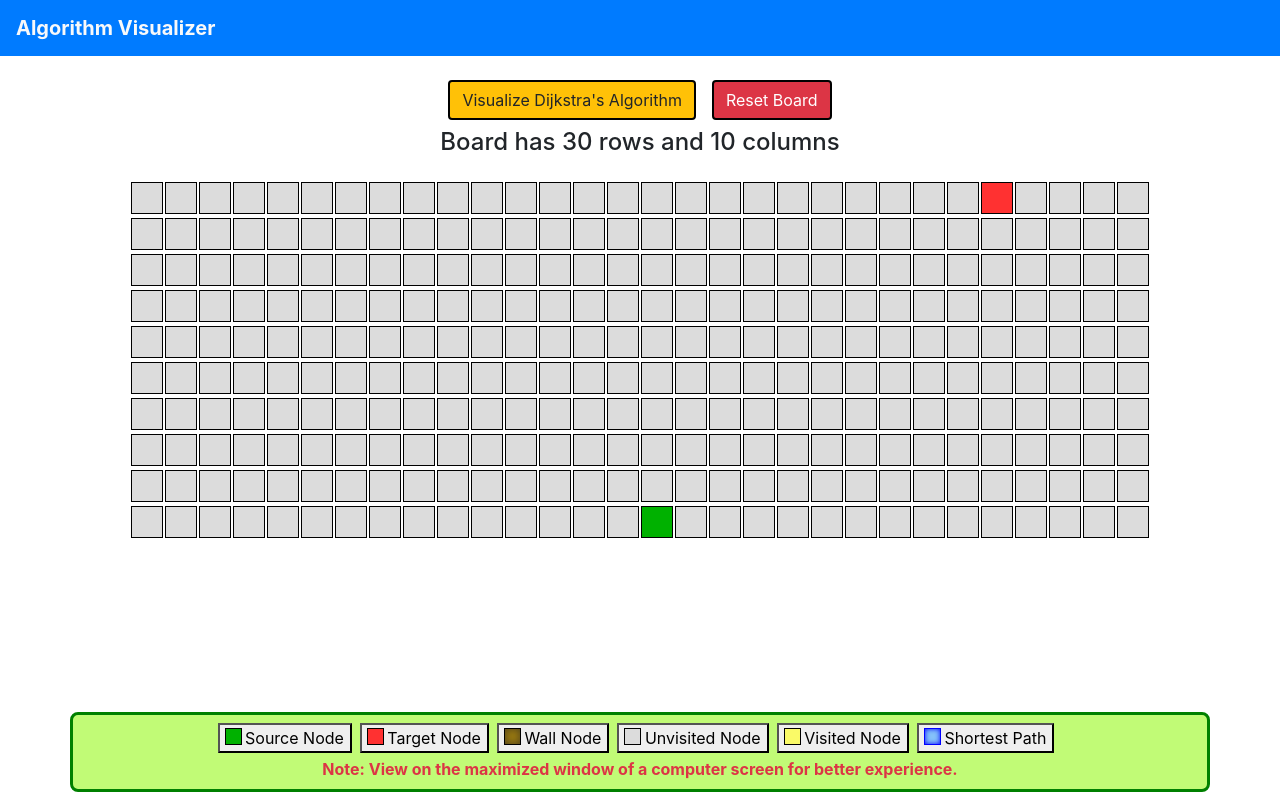
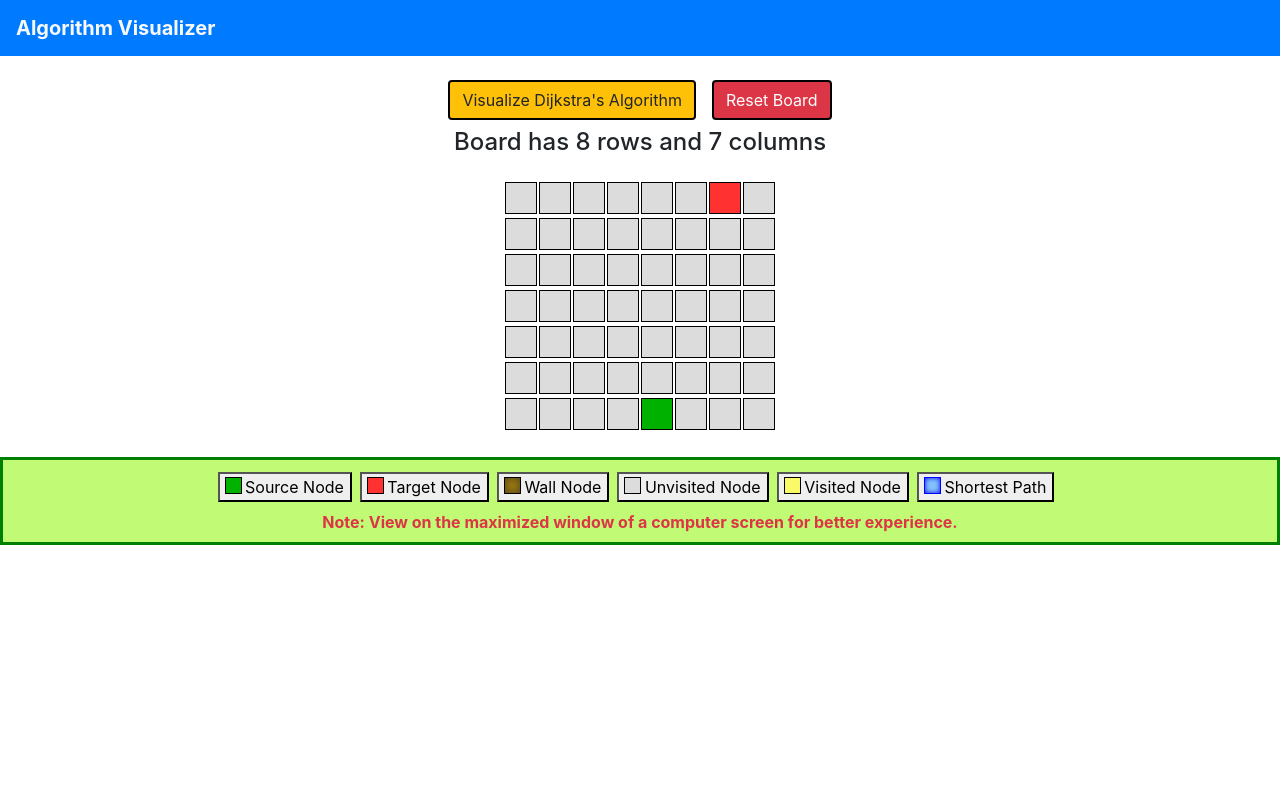
Before and after one commit to patel-himanshu/algorithm-visualizer, a React (Create React App) app: page / in a window 1280 px wide. Built offline with nearby package versions, Linux system fonts and the light colour scheme.

Commit message:
refactor: improve code strucutre and comments

```diff
--- a/src/App.js
+++ b/src/App.js
@@ -1,4 +1,5 @@
 import "./App.css";
+import Legend from "./components/Legend/Legend";
 import Navbar from "./components/Navbar/Navbar";
 import Visualizer from "./components/Visualizer/Visualizer";
 
@@ -7,6 +8,7 @@ function App() {
     <div className="App">
       <Navbar />
       <Visualizer />
+      <Legend />
     </div>
   );
 }
--- /dev/null
+++ b/src/components/Legend/Legend.css
@@ -0,0 +1,6 @@
+.legend {
+  /* border-radius: 0.5rem; */
+  border: 3px solid green;
+  background-color: rgb(193, 251, 118);
+  /* box-shadow: 0 2px 10px green; */
+}
--- a/src/components/Legend/Legend.js
+++ b/src/components/Legend/Legend.js
@@ -1,4 +1,5 @@
 import React, { Component } from "react";
+import "./Legend.css";
 
 export default class Legend extends Component {
   render() {
@@ -15,14 +16,18 @@ export default class Legend extends Component {
     ];
 
     return (
-      <div className="container legend my-2 fixed-bottom">
+      <div className="legend py-2">
         {/* <div className="mb-1 font-weight-bold" style={{ cursor: "default" }}>
           Legend:
         </div> */}
         {legend.map((legendItem, idx) => {
           const { name, nodeClass } = legendItem;
           return (
-            <button key={idx} className="mr-2" style={{ cursor: "default" }}>
+            <button
+              key={idx}
+              className="mr-2 my-1"
+              style={{ cursor: "default" }}
+            >
               <div className={`node node-legend ${nodeClass}`}></div> {name}
             </button>
           );
--- a/src/components/Node/Node.js
+++ b/src/components/Node/Node.js
@@ -6,7 +6,7 @@ export default class Node extends Component {
     const {
       row,
       col,
-      isWall,
+      isWallNode,
       isSourceNode,
       isTargetNode,
       onClick,
@@ -17,7 +17,7 @@ export default class Node extends Component {
       otherClassName = "node-source";
     } else if (isTargetNode) {
       otherClassName = "node-target";
-    } else if (isWall) {
+    } else if (isWallNode) {
       otherClassName = "node-wall";
     }
 
--- a/src/components/Visualizer/Visualizer.css
+++ b/src/components/Visualizer/Visualizer.css
@@ -1,10 +1,3 @@
-.legend {
-  padding: 0.5rem 0;
-  border-radius: 0.5rem;
-  border: 3px solid green;
-  background-color: rgb(193, 251, 118);
-}
-
 .board-layout {
   padding: 1rem;
 }
--- a/src/components/Visualizer/Visualizer.js
+++ b/src/components/Visualizer/Visualizer.js
@@ -1,22 +1,16 @@
 import React, { Component } from "react";
 import { dijkstra, getShortestPath } from "../../algorithms/Dijkstra";
-import Legend from "../Legend/Legend";
 import Node from "../Node/Node";
 import "./Visualizer.css";
 
-const BOARD_WIDTH = 30;
-const BOARD_HEIGHT = 10;
+// const BOARD_WIDTH = 30;
+// const BOARD_HEIGHT = 10;
+const BOARD_WIDTH = 8;
+const BOARD_HEIGHT = 7;
 const SOURCE_NODE_ROW = Math.floor(Math.random() * BOARD_HEIGHT);
 const SOURCE_NODE_COL = Math.floor(Math.random() * BOARD_WIDTH);
 const TARGET_NODE_ROW = Math.floor(Math.random() * BOARD_HEIGHT);
 const TARGET_NODE_COL = Math.floor(Math.random() * BOARD_WIDTH);
-
-// const BOARD_WIDTH = 3;
-// const BOARD_HEIGHT = 3;
-// const SOURCE_NODE_ROW = 1;
-// const SOURCE_NODE_COL = 0;
-// const TARGET_NODE_ROW = 2;
-// const TARGET_NODE_COL = 2;
 
 export default class Visualizer extends Component {
   constructor(props) {
@@ -101,6 +95,8 @@ export default class Visualizer extends Component {
     this.setState({ numNodesVisited: visitedNodes.length });
   }
 
+  // =========== EVENT HANDLERS ===========
+
   handleBoardReset() {
     window.location.reload(false);
     this.state({ isVisualizationStarted: false });
@@ -115,7 +111,7 @@ export default class Visualizer extends Component {
       const node = board[row][col];
       const newNode = {
         ...node,
-        isWall: !node.isWall,
+        isWallNode: !node.isWallNode,
       };
       board[row][col] = newNode;
       // console.log(node);
@@ -132,6 +128,8 @@ export default class Visualizer extends Component {
       boardRow,
       boardCol,
     } = this.state;
+
+    // Determines the final message shown after visualization is completed
     let finalMessage =
       pathLength === Infinity
         ? "There is no path connecting the source and target node"
@@ -161,7 +159,7 @@ export default class Visualizer extends Component {
           Reset Board
         </button>
 
-        {/* Board and Node Details */}
+        {/* Board Details */}
         <div className="container mt-2">
           <h4>
             Board has {boardRow} rows and {boardCol} columns
@@ -178,7 +176,7 @@ export default class Visualizer extends Component {
                     const {
                       row,
                       col,
-                      isWall,
+                      isWallNode,
                       isSourceNode,
                       isTargetNode,
                     } = boardCol;
@@ -187,7 +185,7 @@ export default class Visualizer extends Component {
                         key={boardColIdx}
                         row={row}
                         col={col}
-                        isWall={isWall}
+                        isWallNode={isWallNode}
                         isSourceNode={isSourceNode}
                         isTargetNode={isTargetNode}
                         onClick={(row, col) => this.handleClick(row, col)}
@@ -198,6 +196,8 @@ export default class Visualizer extends Component {
               );
             })}
           </div>
+
+          {/* Final message after visualization completion */}
           {pathLength !== null && (
             <div className="div">
               <h4 style={{ textShadow: "0 0 10px orange" }}>{finalMessage}</h4>
@@ -205,9 +205,6 @@ export default class Visualizer extends Component {
             </div>
           )}
         </div>
-
-        {/* Legend */}
-        <Legend />
       </>
     );
   }
@@ -236,7 +233,7 @@ const createNode = (row, col) => {
     distance: Infinity,
     isVisited: false,
     parentNode: null,
-    isWall: false,
+    isWallNode: false,
     isSourceNode: row === SOURCE_NODE_ROW && col === SOURCE_NODE_COL,
     isTargetNode: row === TARGET_NODE_ROW && col === TARGET_NODE_COL,
   };
```
